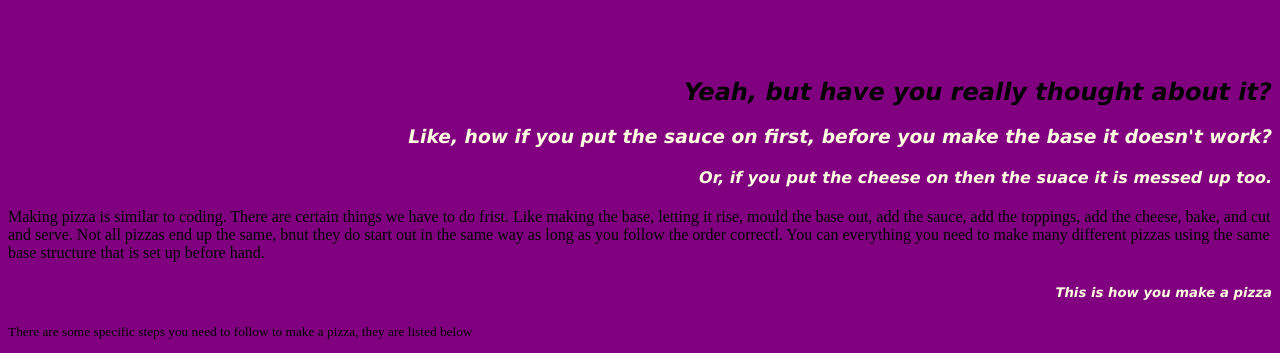
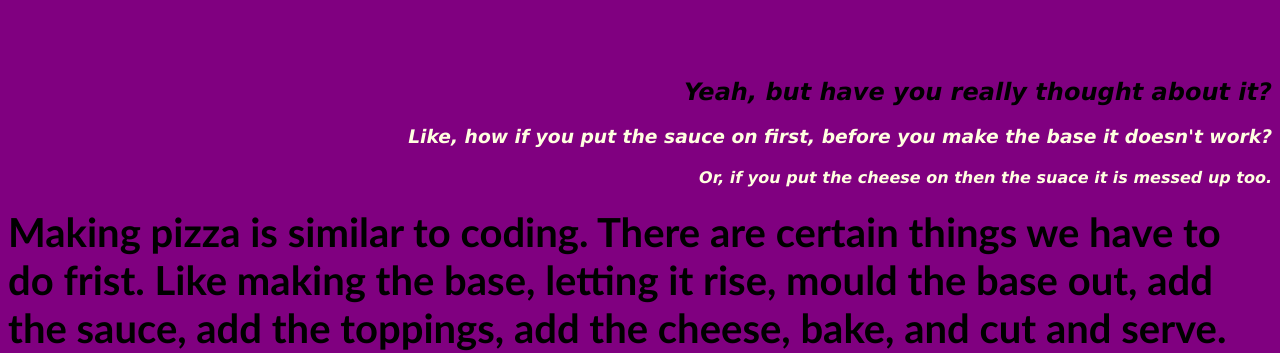
Before and after one commit to CttaM/HTML-CSS-2, a plain HTML site: page index.html in a window 1280 px wide. Shown: the part 573-926 px from the top of the page. Drawn offline with Linux system fonts and the light colour scheme.

Commit message:
added .special

```diff
--- a/index.html
+++ b/index.html
@@ -12,10 +12,10 @@
     <h2> Yeah, but have you really thought about it?</h2>
     <h3> Like, how if you put the sauce on first, before you make the base it doesn't work?</h3>
     <h4> Or, if you put the cheese on then the suace it is messed up too.</h4>
-    <p1> Making pizza is similar to coding. There are certain things we have to do frist. Like making the base, letting it rise, mould the base out, add the sauce, add the toppings,
+    <p1 class="special"> Making pizza is similar to coding. There are certain things we have to do frist. Like making the base, letting it rise, mould the base out, add the sauce, add the toppings,
         add the cheese, bake, and cut and serve. Not all pizzas end up the same, bnut they do start out in the same way as long as you follow the order correctl. You can everything
         you need to make many different pizzas using the same base structure that is set up before hand.</p1>
-    <h5> This is how you make a pizza</h5>
+    <h5 class="special"> This is how you make a pizza</h5>
     <p1> <small>There are some specific steps you need to follow to make a pizza, they are listed below</small></p1>
 
     <ol>
--- a/style.css
+++ b/style.css
@@ -24,3 +24,10 @@ h1{
 h2{
     color:black;
 }
+
+.special{
+    font-family: 'Gill Sans', 'Gill Sans MT', 'Gill Sans', 'Gill Sans MT', Calibri, 'Trebuchet MS', sans-serif;
+    font-weight: bold;
+    font-size: 40px;
+    text-align: left;
+}
```
